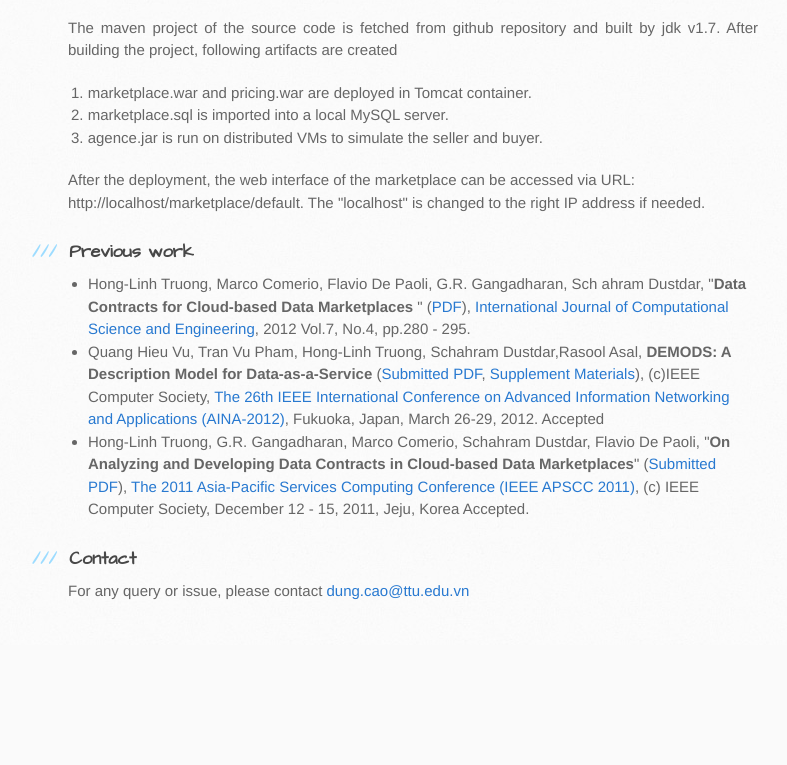
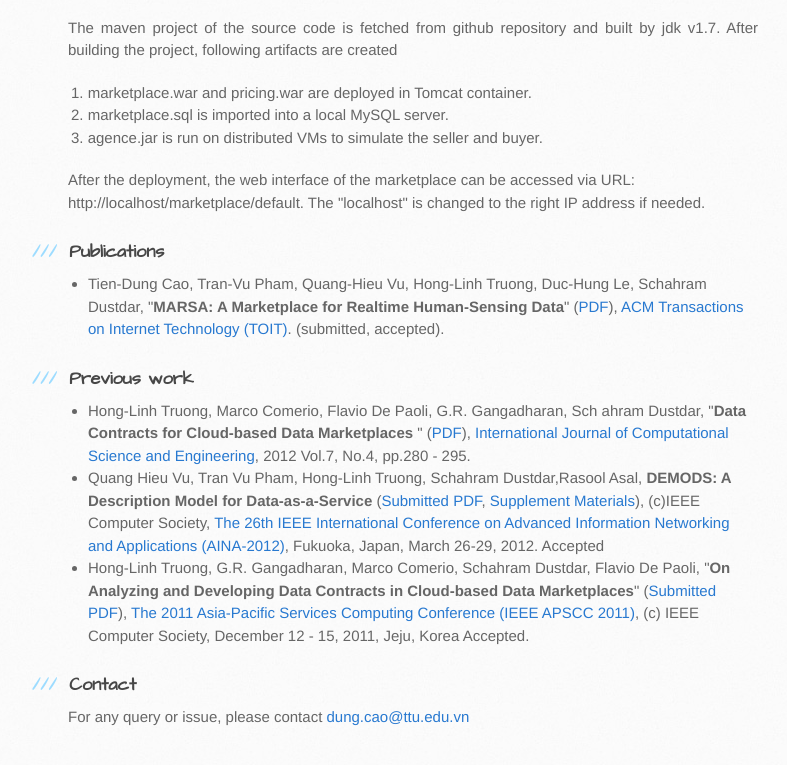
Before and after one commit to dungcao/marsa, a plain HTML site: page index.html in a window 1280 px wide. Shown: the part 2574-3339 px from the top of the page, without its empty margins (102-889 px from the left). Before the commit the page ends 3219 px from the top, so only its background shows below. Drawn offline with Linux system fonts and the light colour scheme.

Commit message:
add publications

```diff
--- a/index.html
+++ b/index.html
@@ -106,6 +106,12 @@ Requirements
 
 After the deployment, the web interface of the marketplace can be accessed via URL: http://localhost/marketplace/default. The "localhost" is changed to the right IP address if needed.
 
+<h3>
+<a name="publications" class="anchor" href="#publications"><span class="octicon octicon-link"></span></a>Publications</h3>
+
+<ul>
+  <li> Tien-Dung Cao, Tran-Vu Pham, Quang-Hieu Vu, Hong-Linh Truong, Duc-Hung Le, Schahram Dustdar, "<b>MARSA: A Marketplace for Realtime Human-Sensing Data</b>" (<a href="marsa-TOIT-2014-0127.R2.pdf">PDF</a>), <a href="http://toit.acm.org/index.html"> ACM Transactions on Internet Technology (TOIT)</a>. <i>(submitted, accepted)</i>.
+</ul>
 
 <h3>
 <a name="previous-work" class="anchor" href="#previous-work"><span class="octicon octicon-link"></span></a>Previous work</h3>
```
Also changed, not shown: 1 other file.
